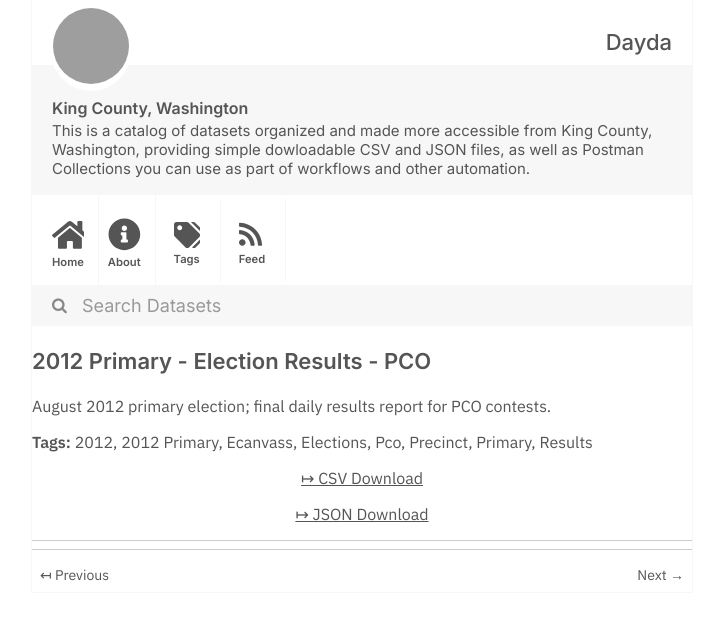
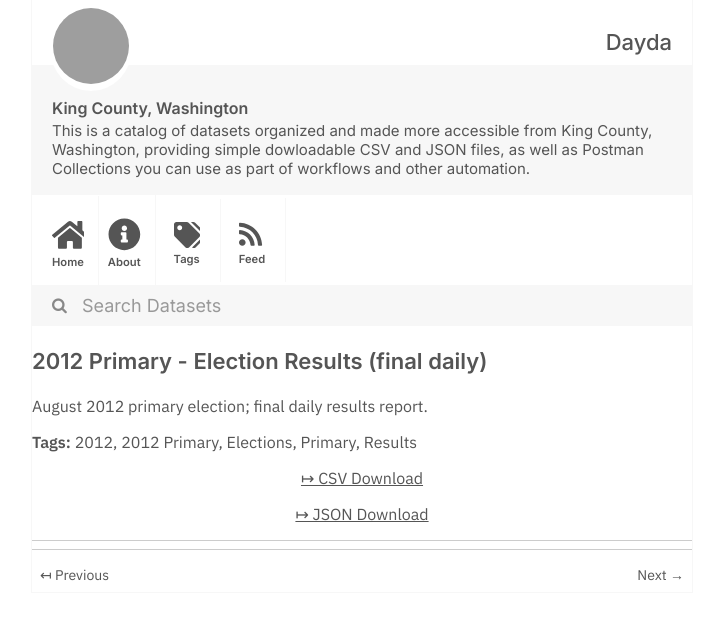
Before and after one commit to dayda-entities/king-county-washington, a Jekyll site: the page built from _posts/2020-11-10-2012-primary-election-results-.md, in a window 1280 px wide, cut to the strip 0-620 px from the top of the page. Shown: the whole strip, without its empty margins (278-1001 px from the left). Built offline with Jekyll 4.4.1, drawn with Linux system fonts in a browser that asks for light colours; grey boxes are pictures that could not be loaded.

```diff
--- a/_posts/2020-11-10-2012-primary-election-results-.md
+++ b/_posts/2020-11-10-2012-primary-election-results-.md
@@ -1,23 +1,20 @@
 ---
-title: 2012 Primary - Election Results - PCO
-created: '2020-11-10T16:58:35.401385'
-modified: '2020-11-10T16:58:35.401397'
+title: 2012 Primary - Election Results (final daily)
+created: '2020-11-10T16:58:45.827260'
+modified: '2020-11-10T16:58:45.827270'
 state: active
 type: dataset
 tags:
   - '2012'
   - 2012 Primary
-  - Ecanvass
   - Elections
-  - Pco
-  - Precinct
   - Primary
   - Results
 groups:
   - Local Government
-csv_url: 'https://data.kingcounty.gov/api/views/bugx-hcah/rows.csv?accessType=DOWNLOAD'
-json_url: 'https://data.kingcounty.gov/api/views/bugx-hcah/rows.json?accessType=DOWNLOAD'
+csv_url: 'https://data.kingcounty.gov/api/views/vpdc-sn69/rows.csv?accessType=DOWNLOAD'
+json_url: 'https://data.kingcounty.gov/api/views/vpdc-sn69/rows.json?accessType=DOWNLOAD'
 layout: post
 
 ---
-August 2012 primary election; final daily results report for PCO contests.
+August 2012 primary election; final daily results report.
```
